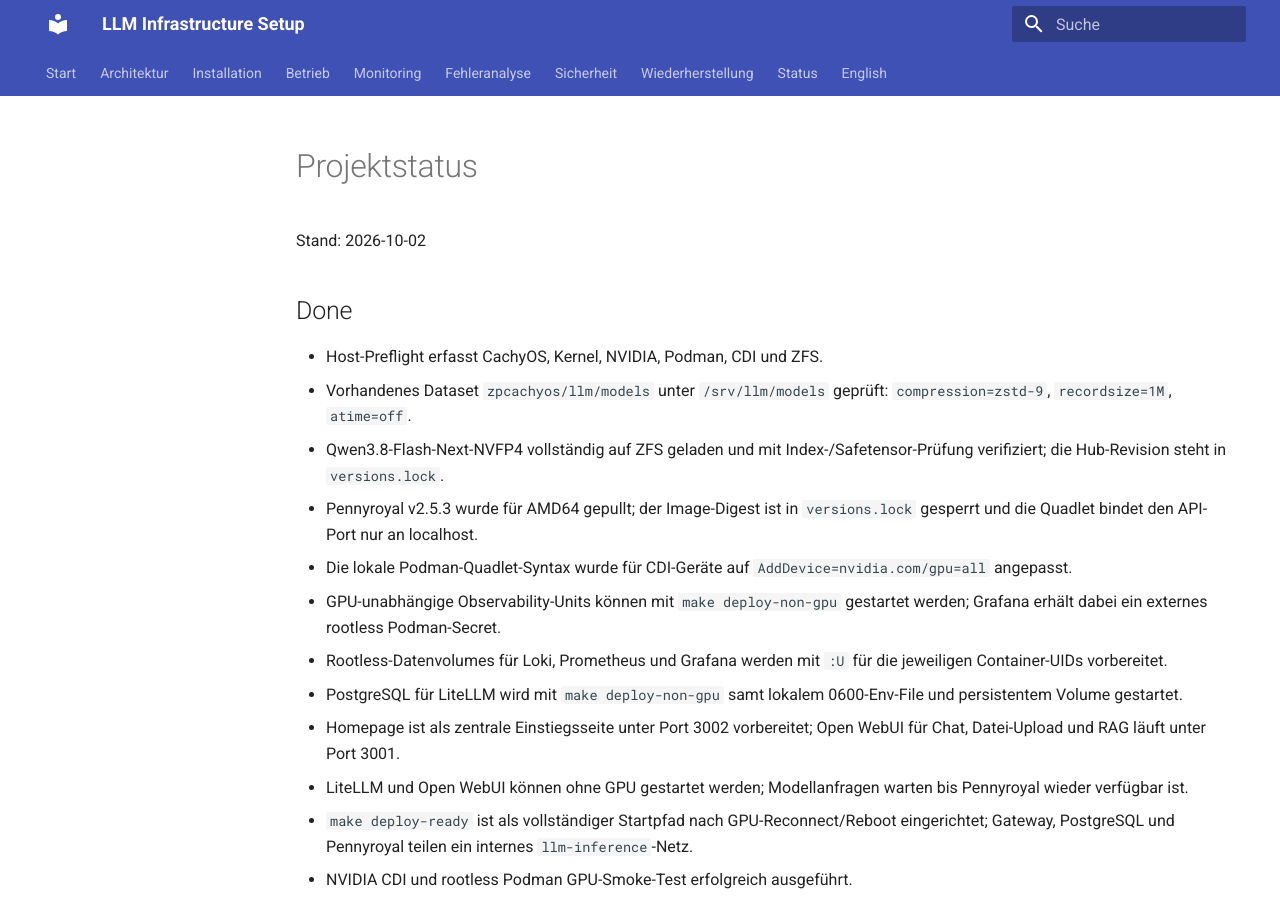
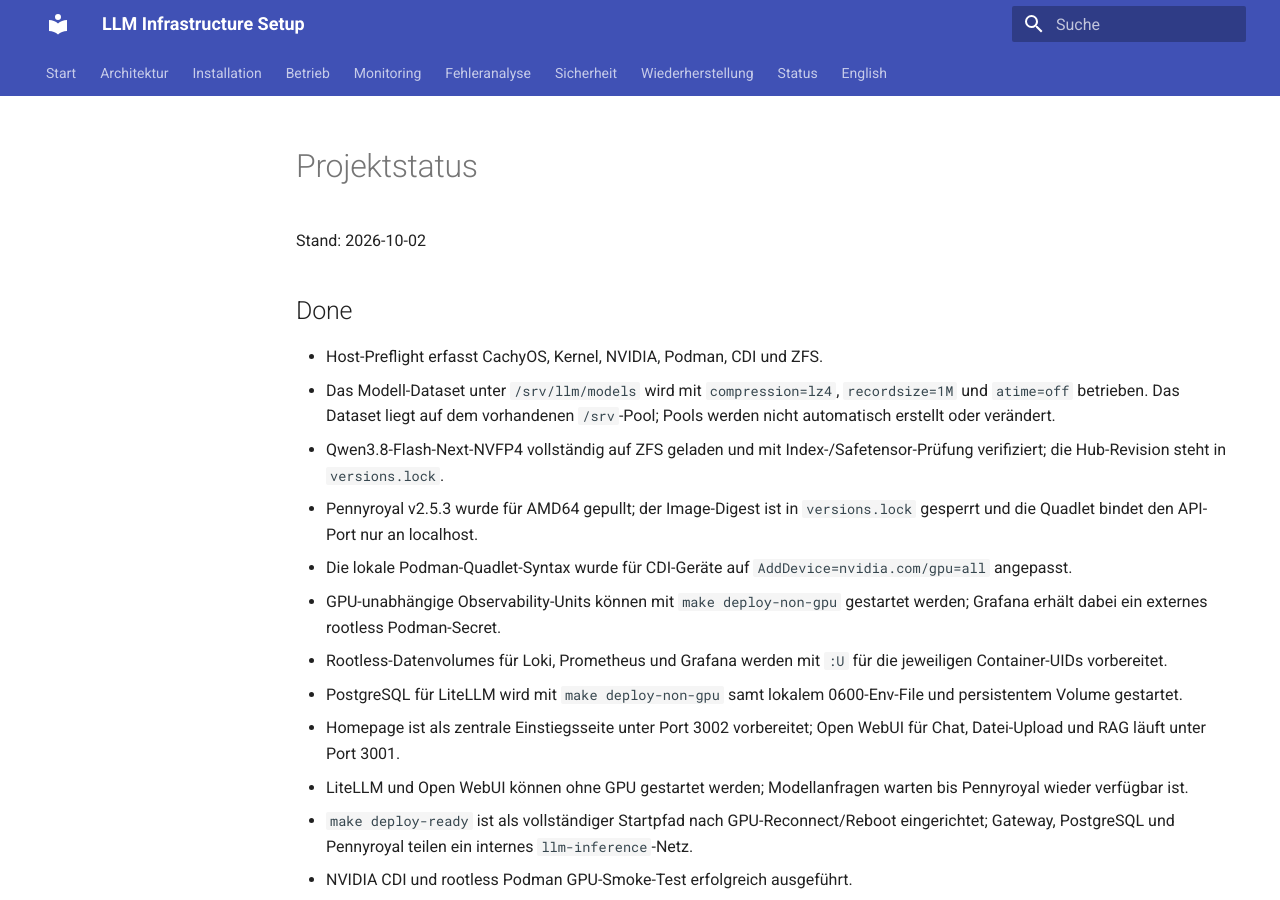
Before and after one commit to thomasdenk79-cyber/llm-infra-setup, an MkDocs documentation site: the page built from docs/STATUS.md, in a window 1280 px wide and 900 px high. Built offline with MkDocs 1.6.1 and Material for MkDocs 9.7.7, drawn with Linux system fonts in a browser that asks for light colours.

Commit message:
Set ZFS storage compression to lz4

```diff
--- a/docs/STATUS.md
+++ b/docs/STATUS.md
@@ -5,7 +5,7 @@
 ## Done
 
 - Host-Preflight erfasst CachyOS, Kernel, NVIDIA, Podman, CDI und ZFS.
-- Vorhandenes Dataset `zpcachyos/llm/models` unter `/srv/llm/models` geprüft: `compression=zstd-9`, `recordsize=1M`, `atime=off`.
+- Das Modell-Dataset unter `/srv/llm/models` wird mit `compression=lz4`, `recordsize=1M` und `atime=off` betrieben. Das Dataset liegt auf dem vorhandenen `/srv`-Pool; Pools werden nicht automatisch erstellt oder verändert.
 - Qwen3.8-Flash-Next-NVFP4 vollständig auf ZFS geladen und mit Index-/Safetensor-Prüfung verifiziert; die Hub-Revision steht in `versions.lock`.
 - Pennyroyal v2.5.3 wurde für AMD64 gepullt; der Image-Digest ist in `versions.lock` gesperrt und die Quadlet bindet den API-Port nur an localhost.
 - Die lokale Podman-Quadlet-Syntax wurde für CDI-Geräte auf `AddDevice=nvidia.com/gpu=all` angepasst.
```
Also changed, not shown: CHANGELOG.md (+1 -0 lines), docs/ARCHITECTURE.md (+1 -1 lines), docs/architecture.md (+1 -1 lines), setup_prompt.md (+4 -4 lines), 1 other file.
